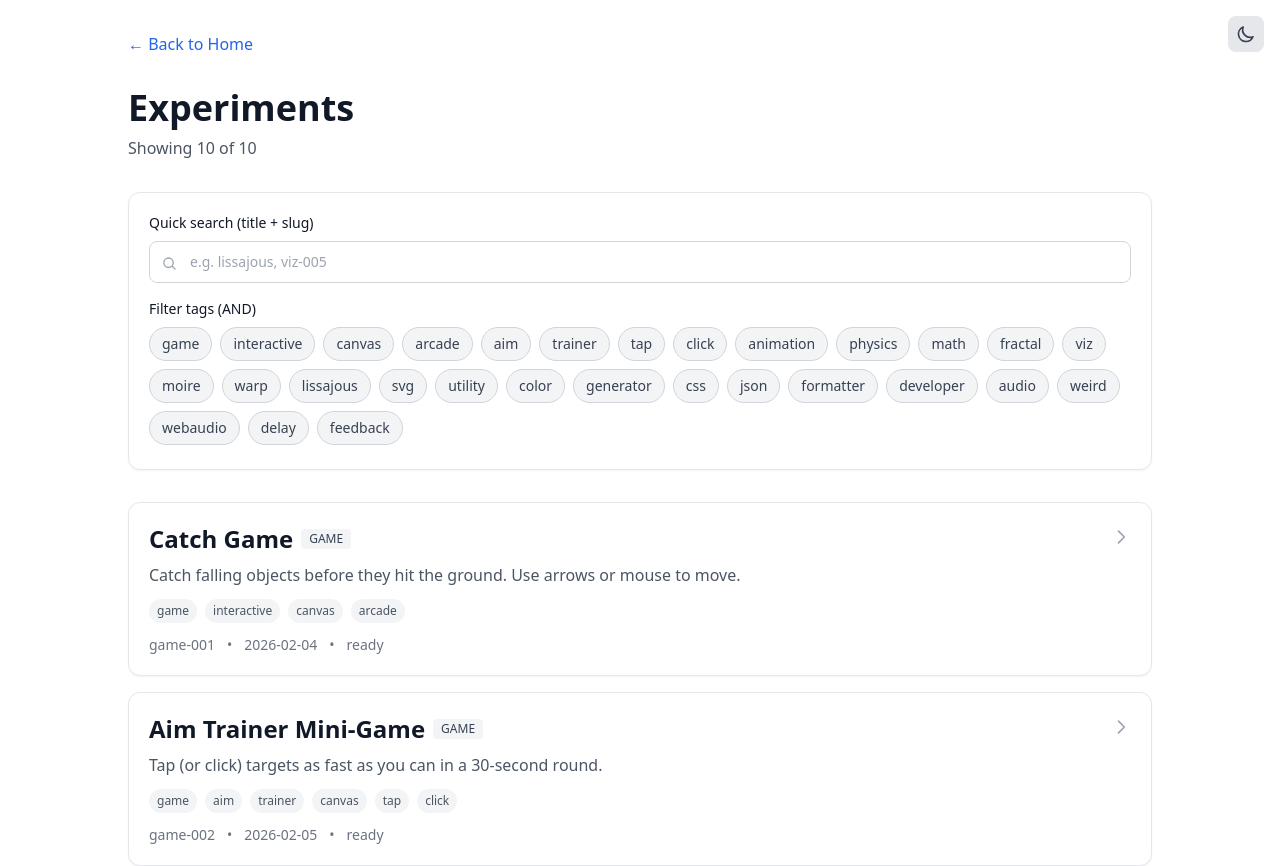
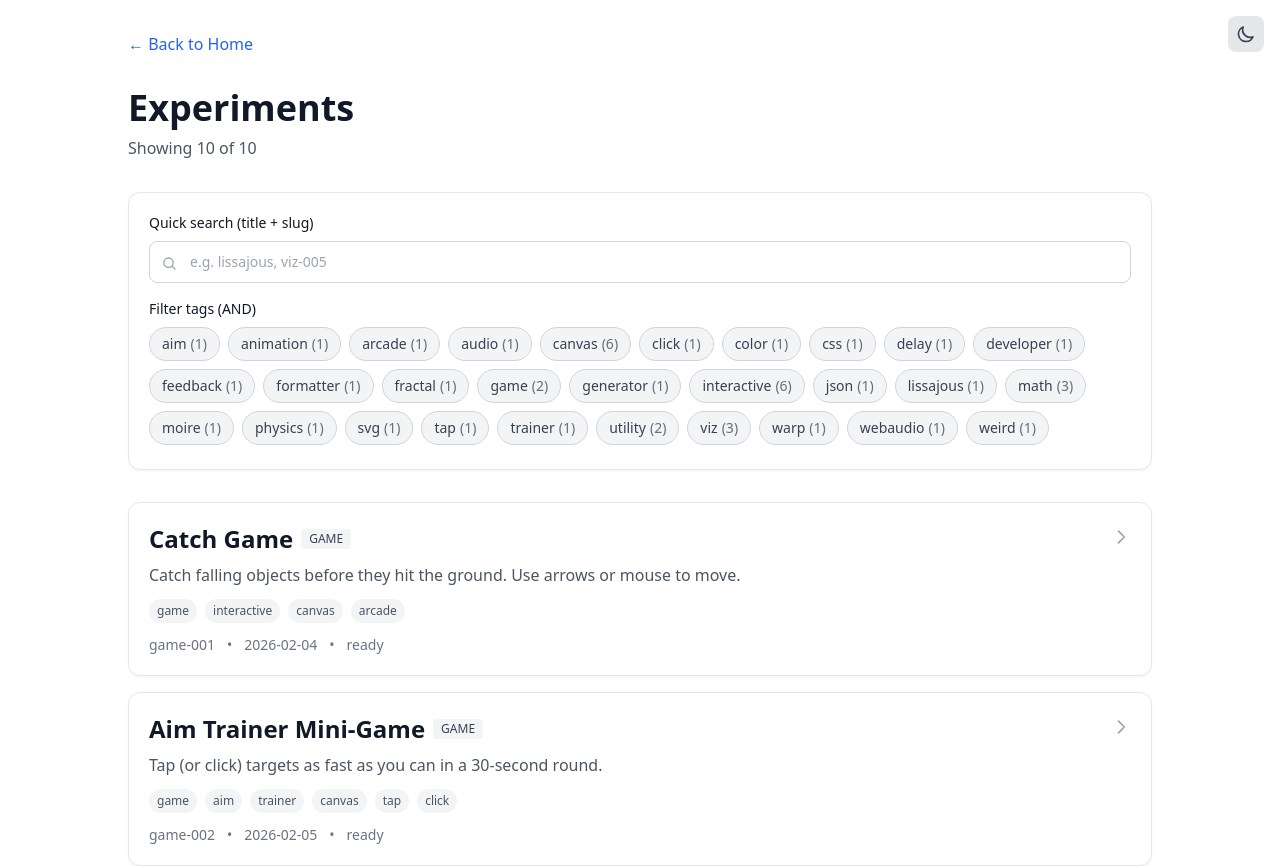
Before and after one commit to higgs-jung/tf-prd-lab, a Next.js app: page /experiments in a window 1280 px wide. Shown: the top 866 px of the page. Built offline with nearby package versions, Linux system fonts and the light colour scheme.

Commit message:
feat(experiments): enrich quick search/tag filters for issue #64 (#65)
Co-authored-by: higgs-ai <higgs.connect.ai@gmail.com>

```diff
--- a/app/experiments/page.tsx
+++ b/app/experiments/page.tsx
@@ -2,7 +2,7 @@
 
 import Link from 'next/link'
 import { useDeferredValue, useMemo, useState } from 'react'
-import { allTags, experiments } from '../../experiments/index'
+import { experiments } from '../../experiments/index'
 
 export default function ExperimentsPage() {
   const [searchInput, setSearchInput] = useState('')
@@ -19,11 +19,25 @@ export default function ExperimentsPage() {
     []
   )
 
+  const tagCounts = useMemo(() => {
+    const counts = new Map<string, number>()
+
+    experiments.forEach((experiment) => {
+      experiment.tags.forEach((tag) => {
+        counts.set(tag, (counts.get(tag) ?? 0) + 1)
+      })
+    })
+
+    return Array.from(counts.entries()).sort((a, b) => a[0].localeCompare(b[0]))
+  }, [])
+
   const filteredExperiments = useMemo(() => {
     const query = deferredSearch.trim().toLowerCase()
 
     return normalizedExperiments.filter((experiment) => {
       const matchesQuery = query.length === 0 || experiment.searchable.includes(query)
+      // Multi-tag behavior is AND on purpose: users can narrow to experiments
+      // that include every selected tag.
       const matchesTags =
         selectedTags.length === 0 || selectedTags.every((tag) => experiment.tags.includes(tag))
 
@@ -93,7 +107,7 @@ export default function ExperimentsPage() {
             <div>
               <p className="mb-2 text-sm font-medium">Filter tags (AND)</p>
               <div className="-mx-1 flex snap-x gap-2 overflow-x-auto px-1 pb-1 sm:mx-0 sm:flex-wrap sm:overflow-visible sm:px-0">
-                {allTags.map((tag) => {
+                {tagCounts.map(([tag, count]) => {
                   const selected = selectedTags.includes(tag)
 
                   return (
@@ -106,8 +120,10 @@ export default function ExperimentsPage() {
                           : 'border-gray-300 bg-gray-100 text-gray-700 hover:bg-gray-200 dark:border-gray-600 dark:bg-gray-800 dark:text-gray-300 dark:hover:bg-gray-700'
                       }`}
                       aria-pressed={selected}
+                      aria-label={`${tag} tag (${count} experiments)`}
                     >
                       {tag}
+                      <span className="ml-1 opacity-75">({count})</span>
                     </button>
                   )
                 })}
```
